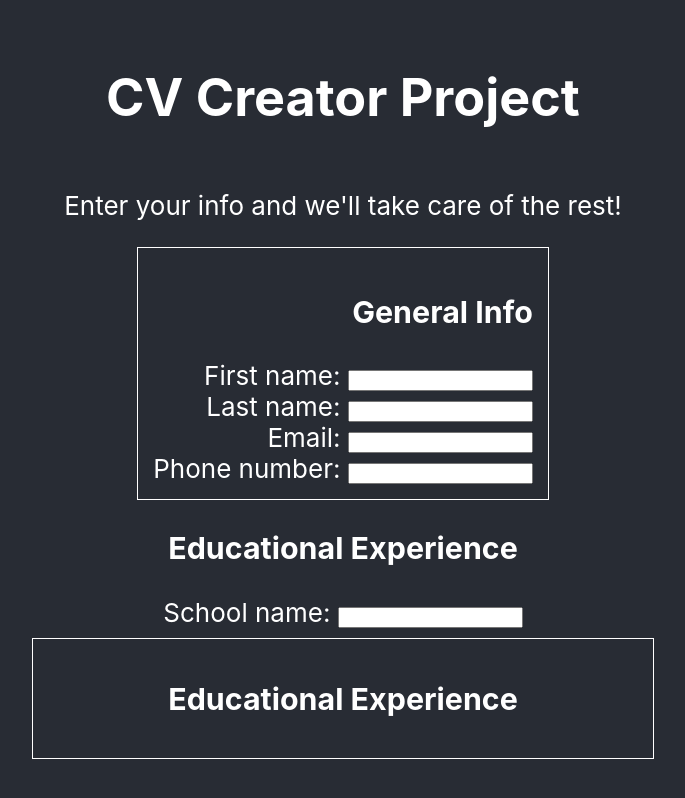
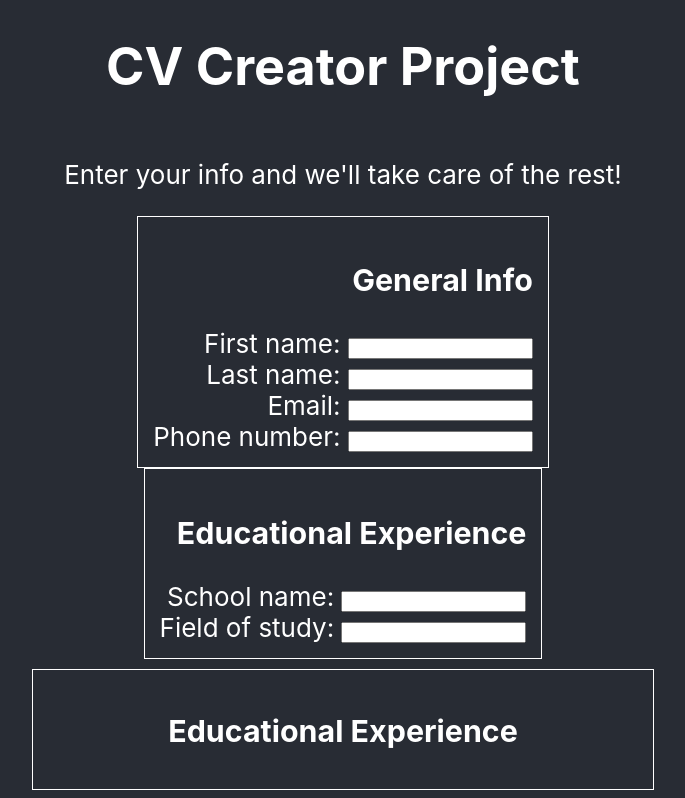
Before and after one commit to pinkx-xlink/cv-application-project, a React (Create React App) app in the folder cv-app-project/: page / in a window 1280 px wide. Shown: the whole page, without its empty margins (297-982 px from the left). Built offline with nearby package versions, Linux system fonts and the light colour scheme.

Commit message:
Apply the same CSS to general-info and education-exp divs

```diff
--- a/cv-app-project/src/App.css
+++ b/cv-app-project/src/App.css
@@ -21,7 +21,8 @@
 .App-link {
   color: #61dafb;
 }
-.general-info {
+.general-info,
+.education-exp {
   display: flex;
   flex-direction: column;
   border: 1px solid white;
--- a/cv-app-project/src/App.js
+++ b/cv-app-project/src/App.js
@@ -7,7 +7,7 @@ function App() {
   const [email, setEmail] = useState('');
   const [phoneNumber, setPhoneNumber] = useState('');
   const [schoolName, setSchoolName] = useState('');
-
+  const [fieldOfStudy, setFieldOfStudy] = useState('');
 
   const fullName = firstName + ' ' + lastName;
   function handleFirstNameChange(e) {
@@ -28,6 +28,10 @@ function App() {
 
   function handleSchoolNameChange(e) {
     setSchoolName(e.target.value);
+  }
+
+  function handleFieldOfStudyChange(e) {
+    setFieldOfStudy(e.target.value);
   }
 
   return (
@@ -76,6 +80,13 @@ function App() {
               onChange={handleSchoolNameChange}
             />
           </label>
+          <label>
+            Field of study: {' '}
+            <input
+              value={fieldOfStudy}
+              onChange={handleFieldOfStudyChange}
+            />
+          </label>
         </div>
 
 
```
